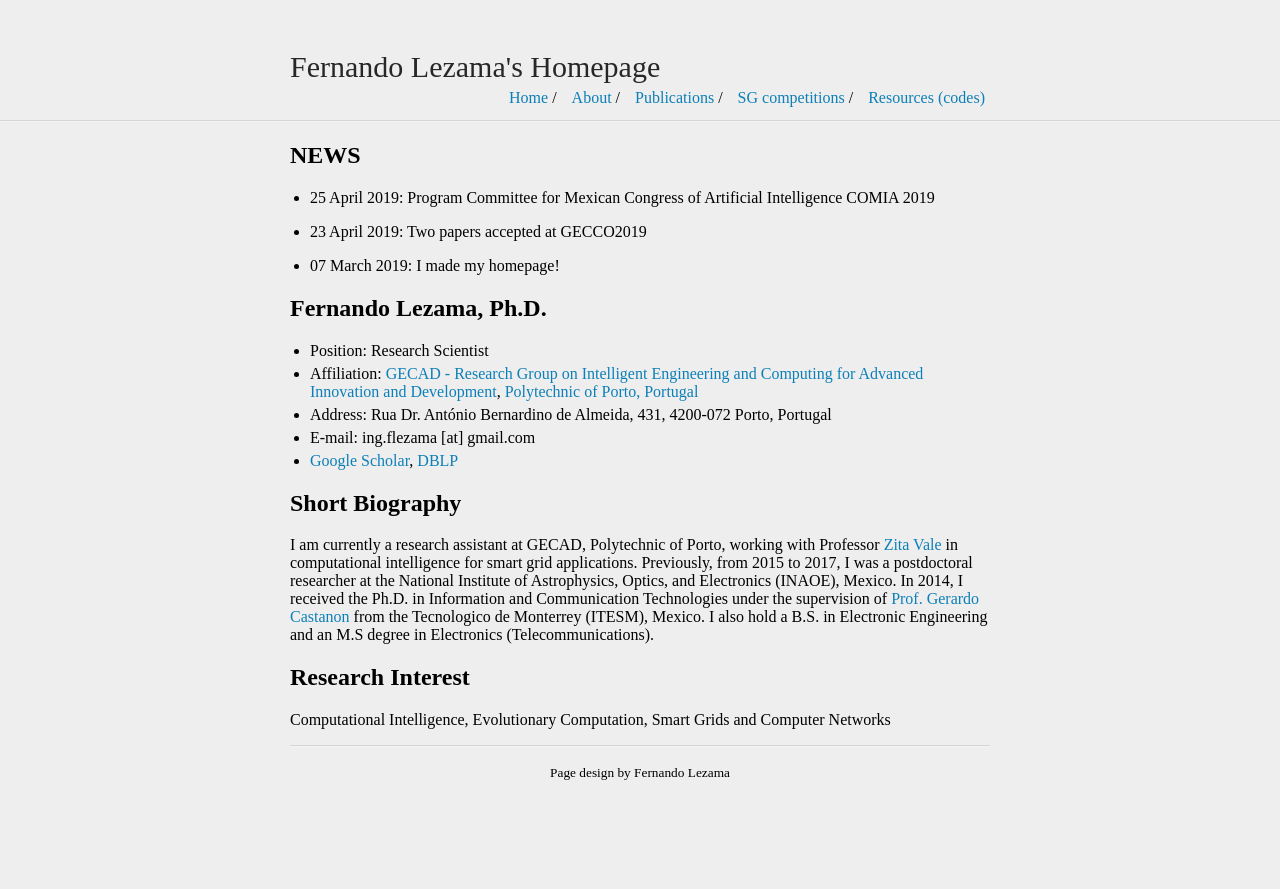
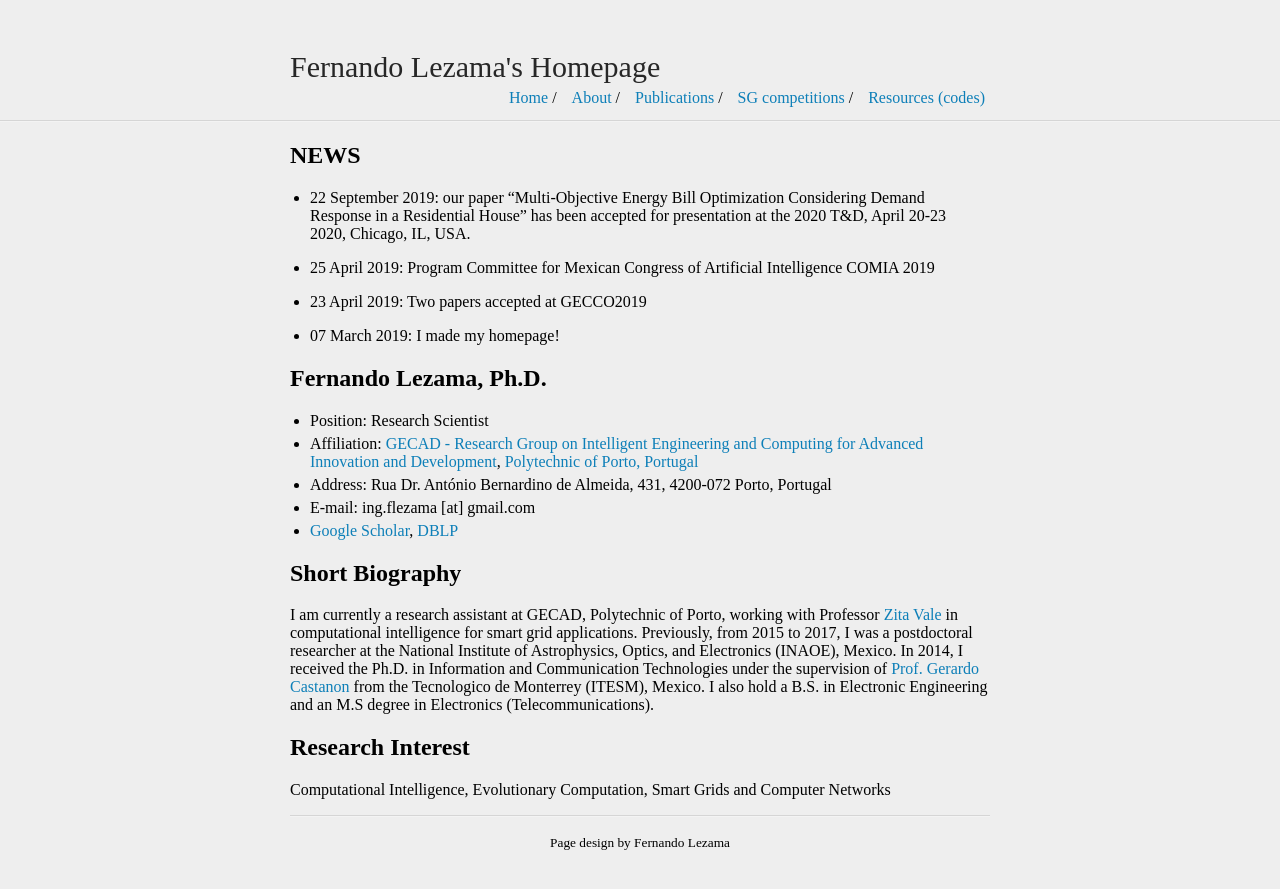
Before and after one commit to fernandolezama/fernandolezama.github.io, a Jekyll site: the page built from index.md, in a window 1280 px wide. Shown: the top 889 px of the page. Built offline with Jekyll 4.4.1, drawn with Linux system fonts in a browser that asks for light colours.

Commit message:
Update index.md

```diff
--- a/index.md
+++ b/index.md
@@ -5,6 +5,8 @@ title: Fernando Lezama's Homepage
 
 
 ## NEWS
+* 22 September 2019: our paper "Multi-Objective Energy Bill Optimization Considering Demand Response in a Residential House" has been accepted for presentation at the 2020 T&D, April 20-23 2020, Chicago, IL, USA.
+
 * 25 April 2019: Program Committee for Mexican Congress of Artificial Intelligence COMIA 2019
 
 * 23 April 2019: Two papers accepted at GECCO2019
```
